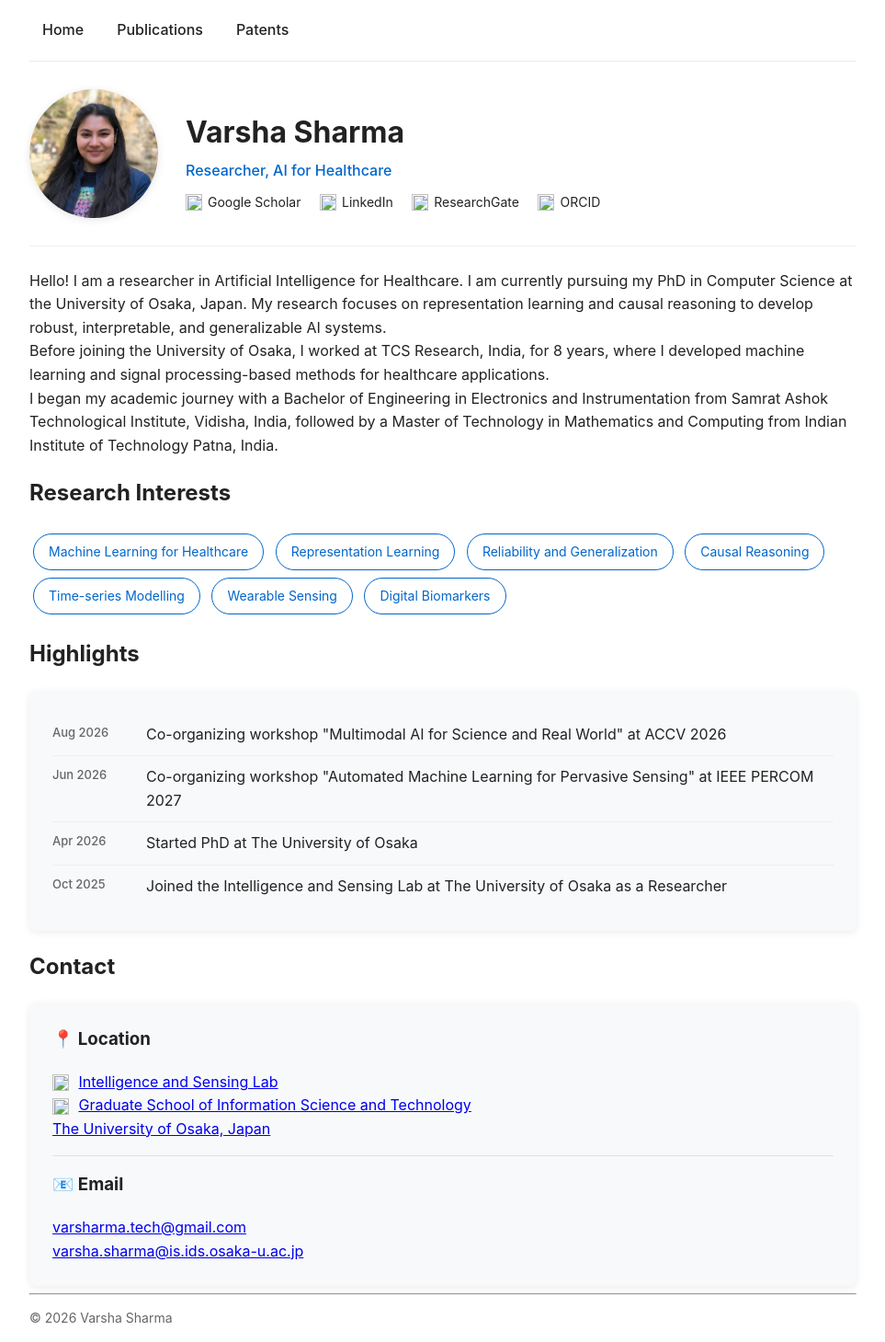
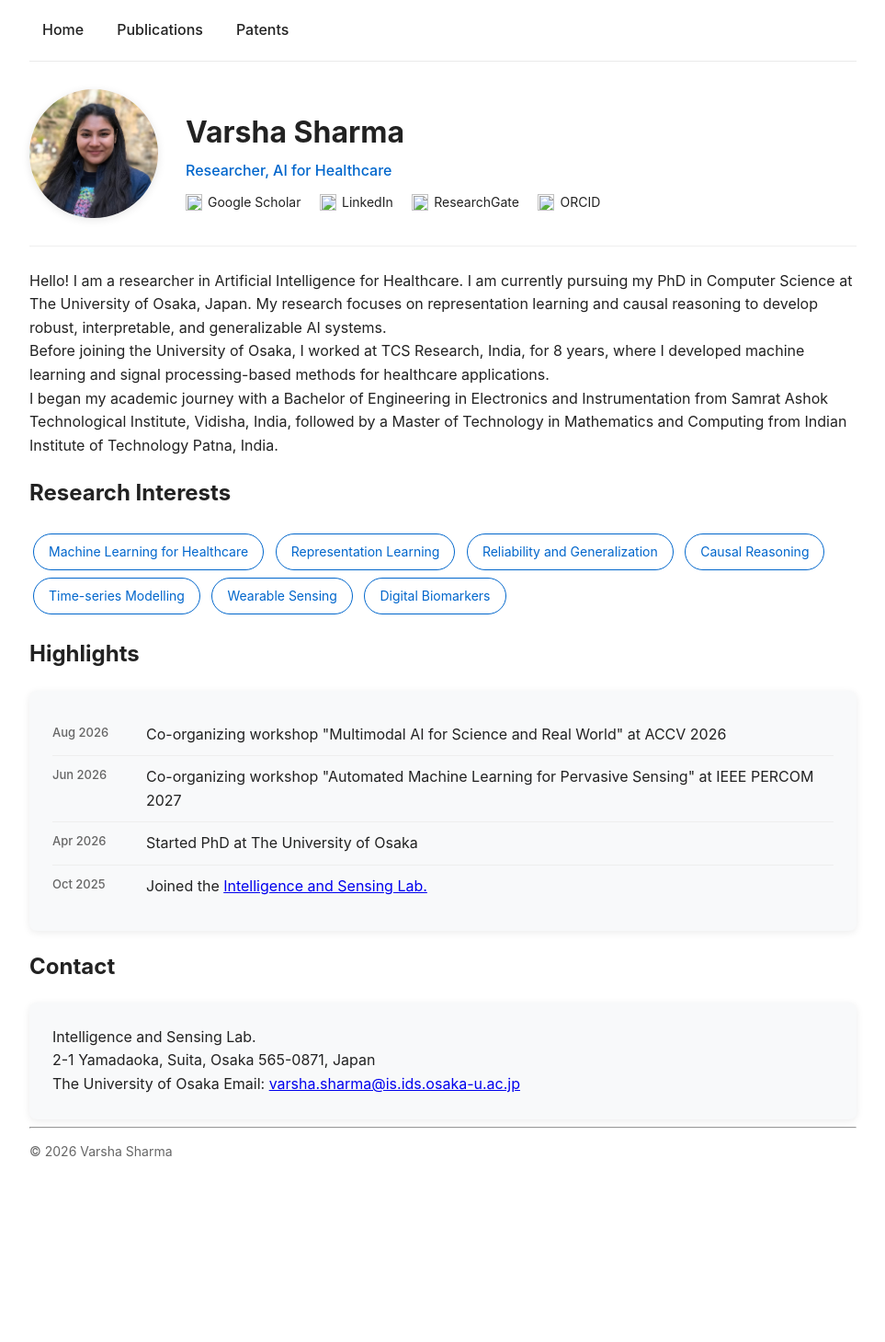
Before and after one commit to shavarsha/shavarsha.github.io, a Jekyll site: the page built from index.md, in a window 1280 px wide. Shown: the whole page at 92% size, without its empty margins (158-1121 px from the left). Built offline with Jekyll 4.4.1, drawn with Linux system fonts in a browser that asks for light colours; after the commit the page ends 1277 px from its top, so only the background shows below that.

Commit message:
Update index.md

```diff
--- a/index.md
+++ b/index.md
@@ -4,7 +4,7 @@ title: Home
 ---
 
 <p>
-Hello! I am a researcher in Artificial Intelligence for Healthcare. I am currently pursuing my PhD in Computer Science at the University of Osaka, Japan. My research focuses on representation learning and causal reasoning to develop robust, interpretable, and generalizable AI systems.<br>
+Hello! I am a researcher in Artificial Intelligence for Healthcare. I am currently pursuing my PhD in Computer Science at The University of Osaka, Japan. My research focuses on representation learning and causal reasoning to develop robust, interpretable, and generalizable AI systems.<br>
 
 Before joining the University of Osaka, I worked at TCS Research, India, for 8 years, where I developed machine learning and signal processing-based methods for healthcare applications.<br>
 
@@ -40,20 +40,19 @@ I began my academic journey with a Bachelor of Engineering in Electronics and In
   </div>
   <div class="highlight-item">
     <div class="highlight-date">Oct 2025</div>
-    <div>Joined the Intelligence and Sensing Lab at The University of Osaka as a Researcher</div>
+    <div>Joined the <a href="https://is.d3c.osaka-u.ac.jp/en/">Intelligence and Sensing Lab.</a><br> </div>
   </div>
 </div>
 
 <h2>Contact</h2>
 
 <div class="card">
-  <h3>📍 Location</h3>
+  <!-- <h3>📍 Location</h3>
   <img src="https://www.google.com/s2/favicons?domain=is.d3c.osaka-u.ac.jp&sz=20"> <a href="https://is.d3c.osaka-u.ac.jp/en/">Intelligence and Sensing Lab</a><br>
   <img src="https://www.google.com/s2/favicons?domain=www.ist.osaka-u.ac.jp&sz=20"> <a href="https://www.ist.osaka-u.ac.jp/english/">Graduate School of Information Science and Technology</a><br>
-  <a href="https://www.osaka-u.ac.jp/en">The University of Osaka, Japan</a>
+  <a href="https://www.osaka-u.ac.jp/en">The University of Osaka, Japan</a> -->
 
-  <hr>
-
-  <h3>📧 Email</h3>
-  <a href="mailto:varsharma.tech@gmail.com">varsharma.tech@gmail.com</a><br>
-  <a href="mailto:varsha.sharma@is.ids.osaka-u.ac.jp">varsha.sharma@is.ids.osaka-u.ac.jp</a>
+Intelligence and Sensing Lab.<br>
+2-1 Yamadaoka, Suita, Osaka 565-0871, Japan<br>
+The University of Osaka
+Email: <a href="mailto:varsha.sharma@is.ids.osaka-u.ac.jp">varsha.sharma@is.ids.osaka-u.ac.jp</a>
```
